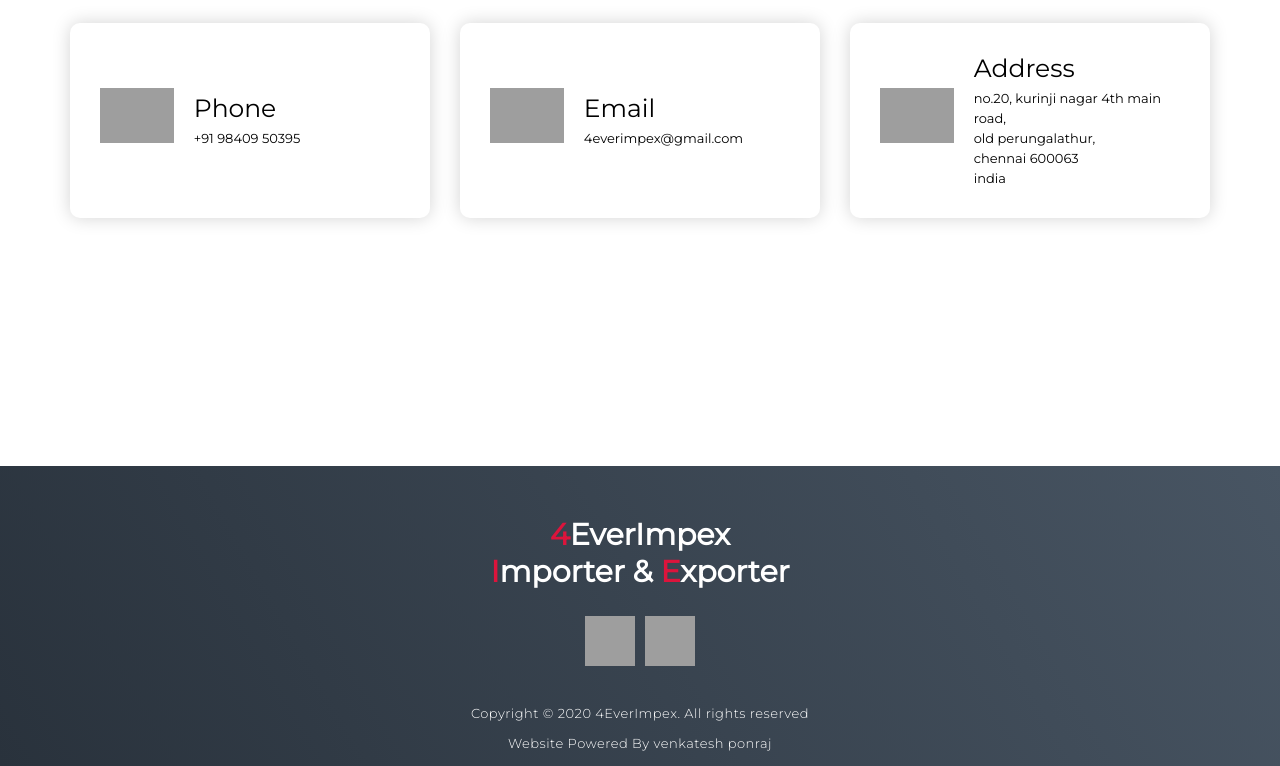
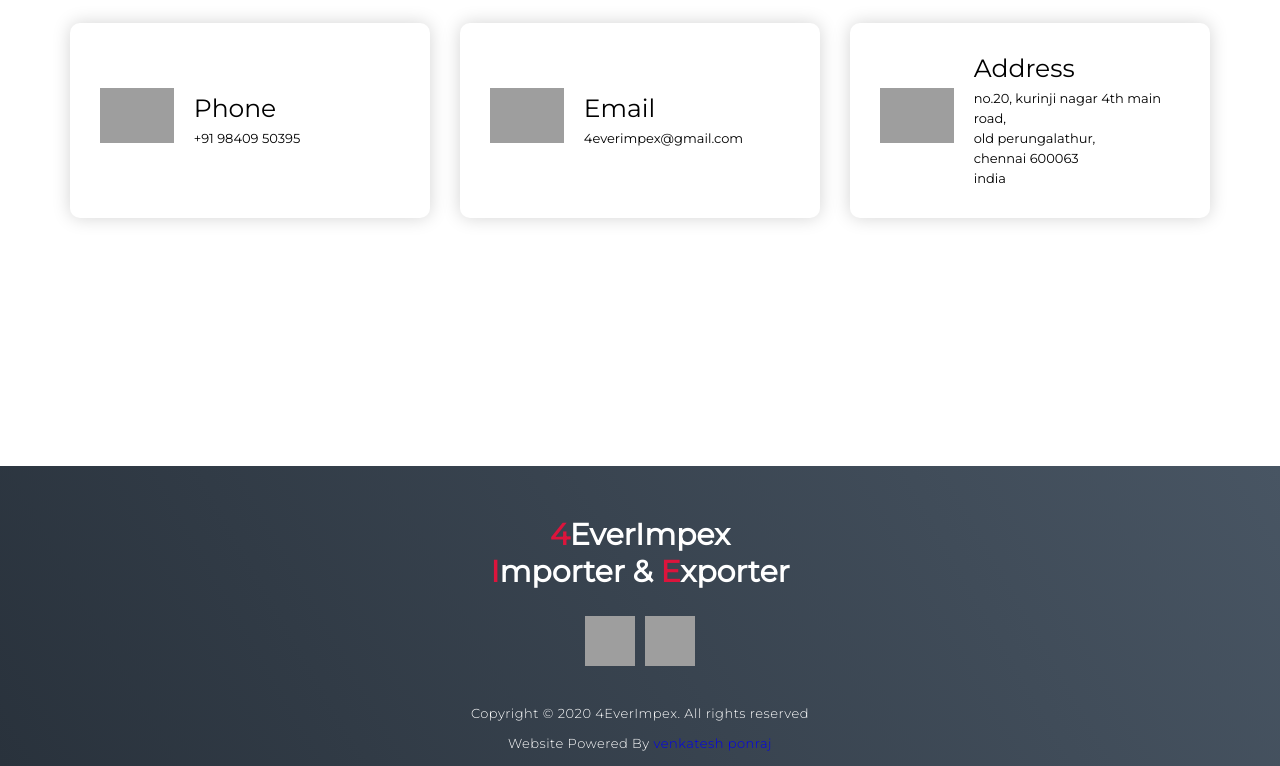
Before and after one commit to vengatp14/4everimpex, a plain HTML site: page index.html in a window 1280 px wide. Shown: the part 6084-6850 px from the top of the page. Drawn offline with Linux system fonts and the light colour scheme; grey boxes are pictures that could not be loaded.

Commit message:
Update index.html

```diff
--- a/index.html
+++ b/index.html
@@ -346,7 +346,7 @@ india
       </div>
       <p>Copyright © 2020 4EverImpex. All rights reserved</p>
 
-   <p> Website Powered By <a style="color: rgb(255, 255, 255);" href="https://www.venkateshponraj.tech/" > venkatesh ponraj</a></p>
+   <p> Website Powered By <a style="color:"red" href="https://www.venkateshponraj.tech/" > venkatesh ponraj</a></p>
     </div>
   </section>
   <!-- End Footer -->
```
